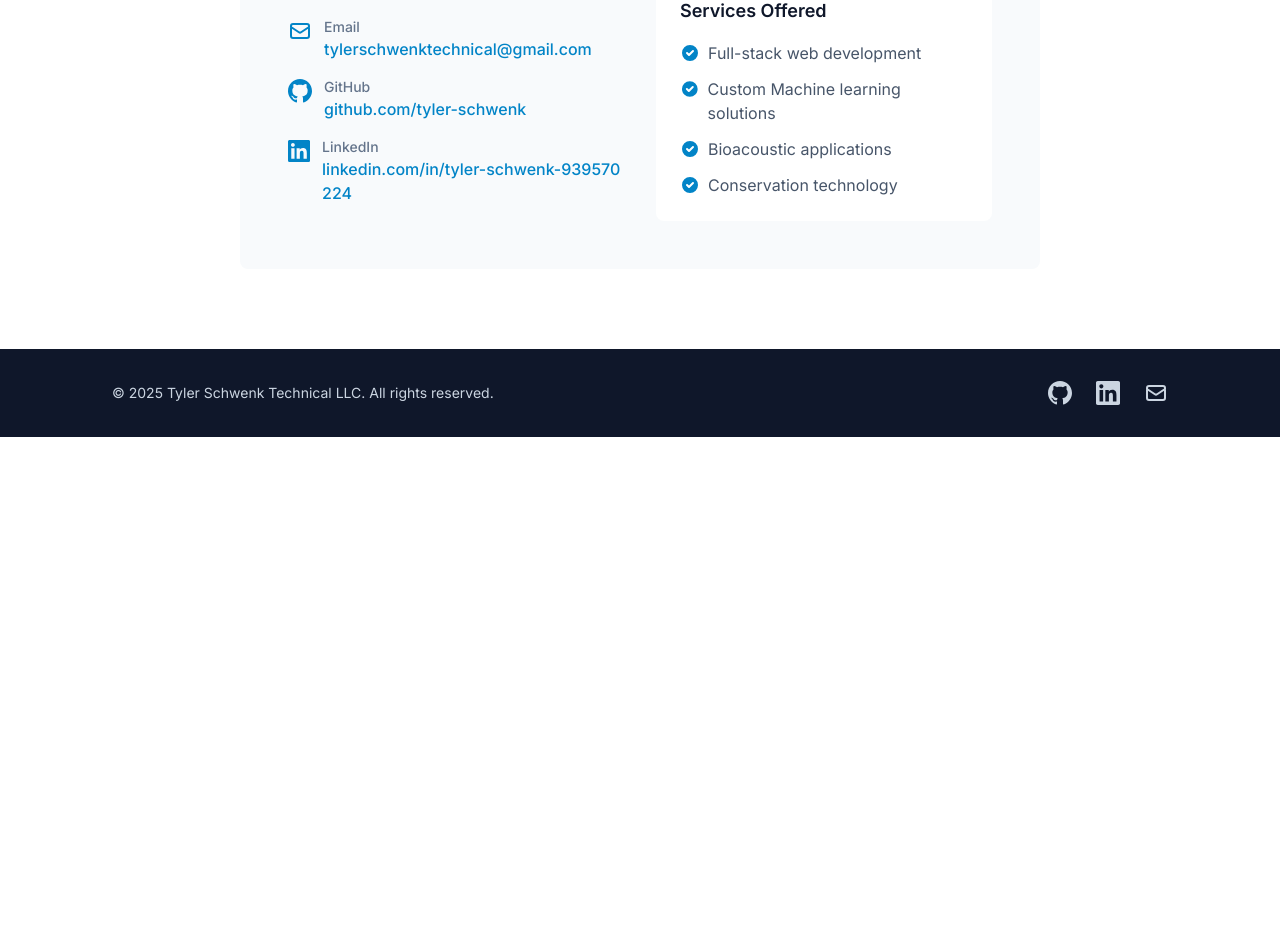
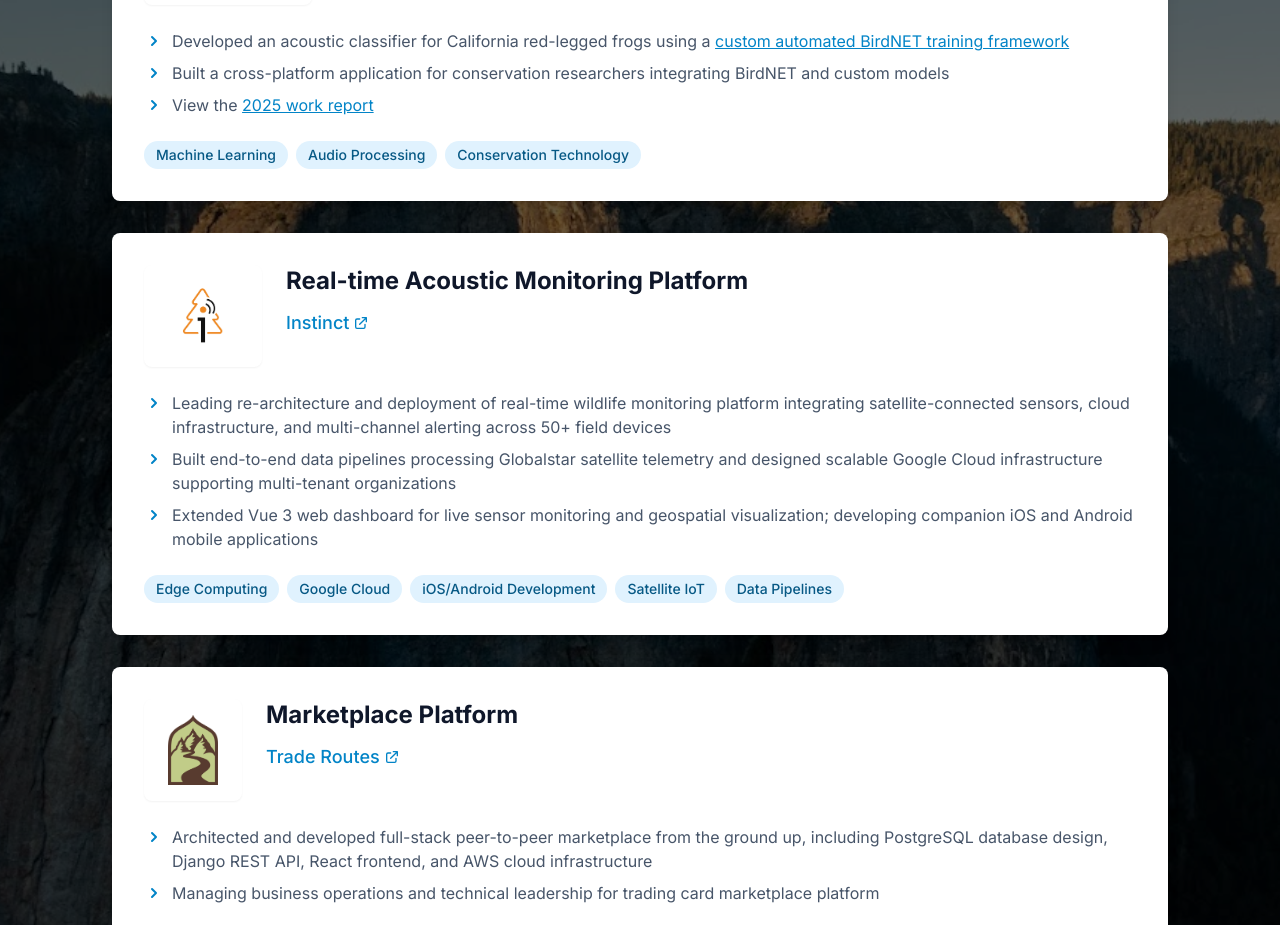
Before and after one commit to tylerschwenktechnical/tylerschwenktechnical.github.io, a Next.js app: page / in a window 1280 px wide. Shown: the part 1687-2612 px from the top of the page. Before the commit the page ends 2124 px from the top, so only its background shows below. Built offline with nearby package versions, Linux system fonts and the light colour scheme.

Commit message:
added projets back

```diff
--- a/app/page.tsx
+++ b/app/page.tsx
@@ -9,6 +9,7 @@
     <main className="min-h-screen">
       <Hero />
       <About />
+      <Projects />
       <Contact />
       <Footer />
     </main>
--- a/components/About.tsx
+++ b/components/About.tsx
@@ -44,7 +44,7 @@
                 <svg className="w-6 h-6 text-primary-600 mr-2 mt-0.5 flex-shrink-0" fill="currentColor" viewBox="0 0 20 20">
                   <path fillRule="evenodd" d="M10 18a8 8 0 100-16 8 8 0 000 16zm3.707-9.293a1 1 0 00-1.414-1.414L9 10.586 7.707 9.293a1 1 0 00-1.414 1.414l2 2a1 1 0 001.414 0l4-4z" clipRule="evenodd" />
                 </svg>
-                <span><strong>Machine Learning:</strong> Audio spectrogram transformers, TensorFlow</span>
+                <span><strong>Machine Learning:</strong> BirdNET, Audio spectrogram transformers, TensorFlow</span>
               </li>
               <li className="flex items-start">
                 <svg className="w-6 h-6 text-primary-600 mr-2 mt-0.5 flex-shrink-0" fill="currentColor" viewBox="0 0 20 20">
--- a/components/Projects.tsx
+++ b/components/Projects.tsx
@@ -1,7 +1,7 @@
 import Image from "next/image";
 
 export default function Projects() {
-  /* const projects = [
+  const projects = [
     {
       title: "Custom Bioacoustic ML Classifier Development & Consulting",
       organization: "The Nature Conservancy",
@@ -12,28 +12,42 @@
       description: [
         <>Developed an acoustic classifier for California red-legged frogs using a <a href="https://github.com/Tyler-Schwenk/BirdNET-CustomClassifierSuite" target="_blank" rel="noopener noreferrer" className="text-primary-600 dark:text-primary-400 hover:text-primary-700 dark:hover:text-primary-300 underline transition-colors">custom automated BirdNET training framework</a></>,
         "Built a cross-platform application for conservation researchers integrating BirdNET and custom models",
+        <>View the <a href="https://tnc-conservation-technology.gitbook.io/acoustic-frog-monitoring" target="_blank" rel="noopener noreferrer" className="text-primary-600 dark:text-primary-400 hover:text-primary-700 dark:hover:text-primary-300 underline transition-colors">2025 work report</a></>
       ],
       technologies: ["Machine Learning", "Audio Processing", "Conservation Technology"]
     },
     {
-      title: "Wildlife Surveying Platform",
+      title: "Real-time Acoustic Monitoring Platform",
       organization: "Instinct",
       organizationUrl: "https://instinctenvironmental.com/",
       logoPath: "/logos/instinct2.png",
       logoWidth: 70,
       logoHeight: 25,
       description: [
-        "Leading full-stack development of web, iOS, and Android applications for ML-powered acoustic monitoring",
-        "Building automated wildlife surveying system detecting 6,500+ species with real-time edge computing",
-        "Implementing satellite connectivity and notification systems for remote deployment"
+        "Leading re-architecture and deployment of real-time wildlife monitoring platform integrating satellite-connected sensors, cloud infrastructure, and multi-channel alerting across 50+ field devices",
+        "Built end-to-end data pipelines processing Globalstar satellite telemetry and designed scalable Google Cloud infrastructure supporting multi-tenant organizations",
+        "Extended Vue 3 web dashboard for live sensor monitoring and geospatial visualization; developing companion iOS and Android mobile applications"
       ],
-      technologies: ["Next.js", "iOS Development", "Android Development", "Edge Computing", "IoT"]
+      technologies: ["Edge Computing", "Google Cloud", "iOS/Android Development", "Satellite IoT", "Data Pipelines"]
+    },
+    {
+      title: "Marketplace Platform",
+      organization: "Trade Routes",
+      organizationUrl: "https://www.traderoutestcg.com/",
+      logoPath: "/logos/TR Logo.png",
+      logoWidth: 50,
+      logoHeight: 40,
+      description: [
+        "Architected and developed full-stack peer-to-peer marketplace from the ground up, including PostgreSQL database design, Django REST API, React frontend, and AWS cloud infrastructure",
+        "Managing business operations and technical leadership for trading card marketplace platform"
+      ],
+      technologies: ["Django", "PostgreSQL", "React", "AWS", "Full-Stack"]
     }
-  ]; */
+  ];
 
   return (
     <section id="projects" className="relative py-20 overflow-hidden">
-      {/* Background image
+      {/* Background image */}
       <div className="absolute inset-0">
         <Image
           src="/logos/trail2.jpeg"
@@ -42,17 +56,16 @@
           className="object-cover"
           quality={90}
         />
-        {/* Dark overlay for readability
+        {/* Dark overlay for readability */}
         <div className="absolute inset-0 bg-black/60"></div>
       </div>
-      */}
 
-      {/* <div className="relative z-10 max-w-6xl mx-auto px-6 sm:px-8 lg:px-12">
-        {/* <h2 className="text-4xl font-bold text-white mb-4 text-center drop-shadow-lg">
+      <div className="relative z-10 max-w-6xl mx-auto px-6 sm:px-8 lg:px-12">
+        <h2 className="text-4xl font-bold text-white mb-4 text-center drop-shadow-lg">
           Featured Projects
         </h2>
         <p className="text-lg text-slate-100 mb-12 text-center max-w-3xl mx-auto drop-shadow-md">
-          Delivering impactful software solutions for wildlife conservation and environmental research
+
         </p>
 
         <div className="space-y-8">
@@ -120,7 +133,7 @@
             </div>
           ))}
         </div>
-      </div> */}
+      </div>
     </section>
   );
 }
```
Also changed, not shown: public/logos/TR Logo.png (added), public/logos/TR Logo_W_Text.png (added).
